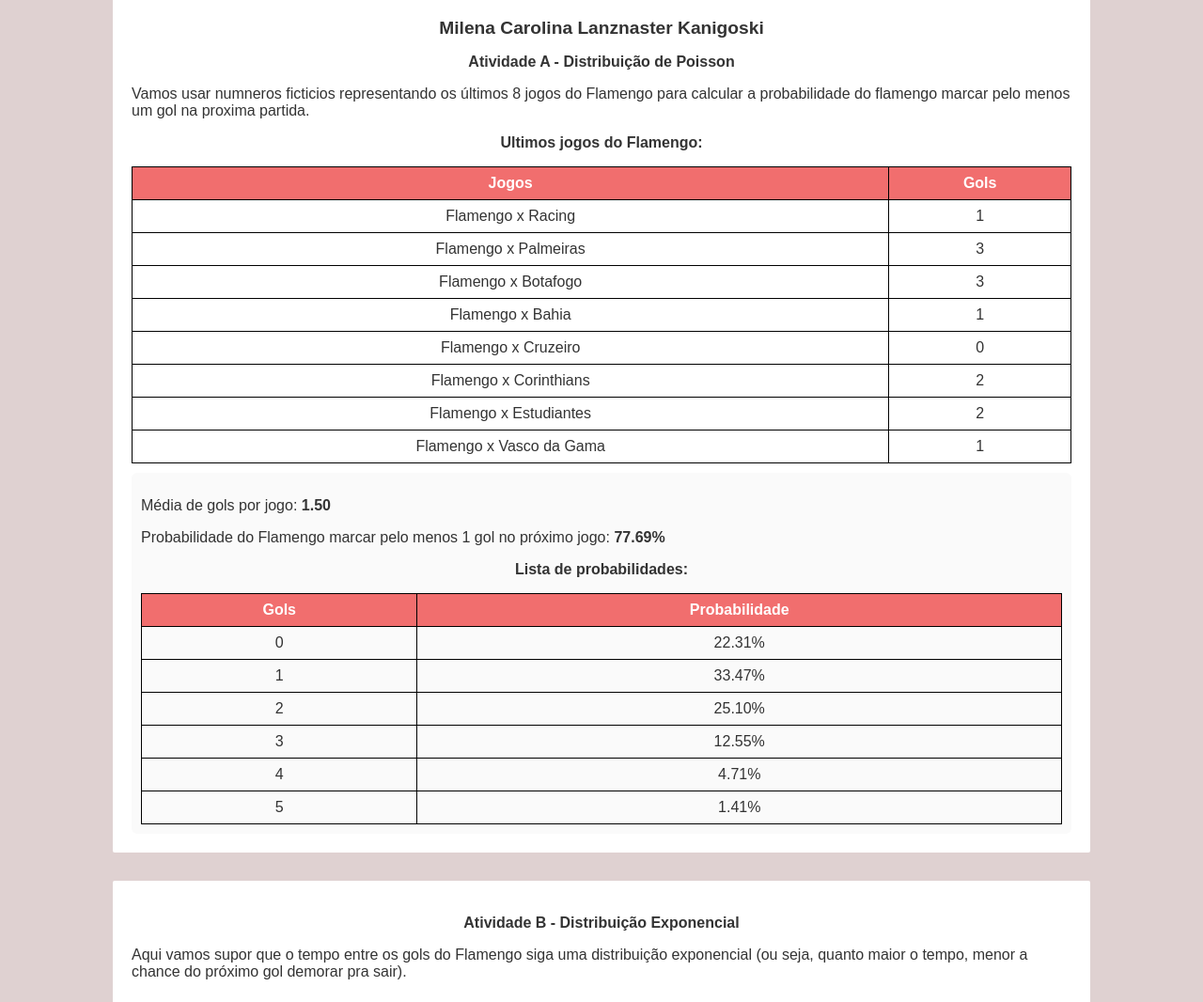
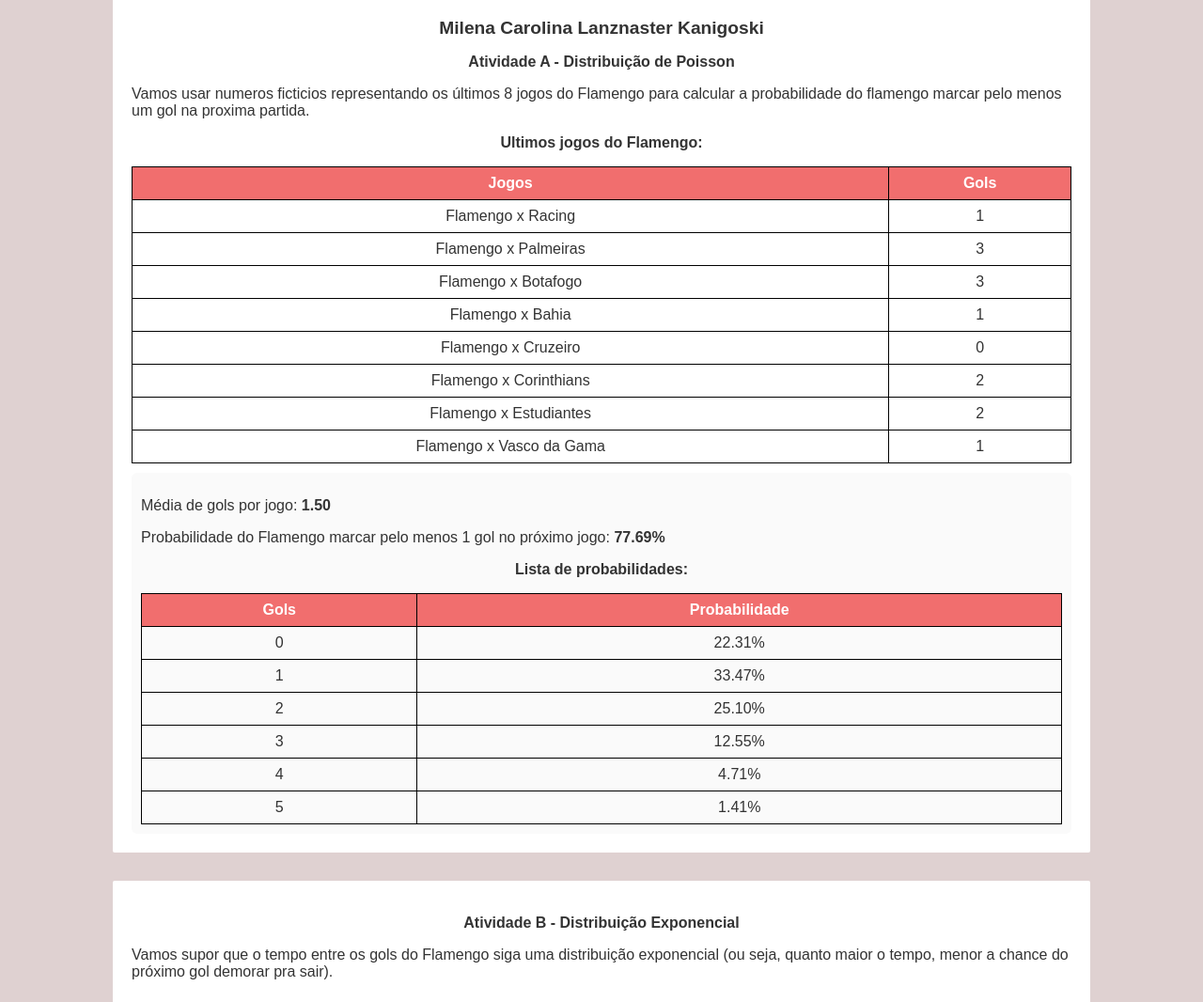
Before and after one commit to milenakanigoski13/Trabalho, a plain HTML site: page index.html in a window 1280 px wide. Shown: the part 214-1280 px from the top of the page at 94% size. Drawn offline with Linux system fonts and the light colour scheme.

Commit message:
Update index.html

```diff
--- a/index.html
+++ b/index.html
@@ -14,8 +14,7 @@
         <h1>Trabalho de Probabilidade</h1>
         <h2> Milena Carolina Lanznaster Kanigoski</h2>
         <h3>Atividade A - Distribuição de Poisson</h3>
-        <p> Vamos usar numneros ficticios representando os últimos 8 jogos do Flamengo para calcular a probabilidade do
-            flamengo marcar pelo menos um gol na proxima partida.</p>
+        <p> Vamos usar numeros ficticios representando os últimos 8 jogos do Flamengo para calcular a probabilidade do flamengo marcar pelo menos um gol na proxima partida.</p>
 
         <h3>Ultimos jogos do Flamengo:</h3>
         <table>
@@ -61,8 +60,7 @@
     </div>
     <div class="container">
         <h3>Atividade B - Distribuição Exponencial</h3>
-        <p>Aqui vamos supor que o tempo entre os gols do Flamengo siga uma distribuição exponencial (ou seja,
-            quanto maior o tempo, menor a chance do próximo gol demorar pra sair).</p>
+        <p>Vamos supor que o tempo entre os gols do Flamengo siga uma distribuição exponencial (ou seja, quanto maior o tempo, menor a chance do próximo gol demorar pra sair).</p>
 
         <label>Tempo (em minutos): <input id="tempo" type="number" value="20" style="width:80px"></label>
         <button id="btnCalc">Calcular probabilidade</button>
```
